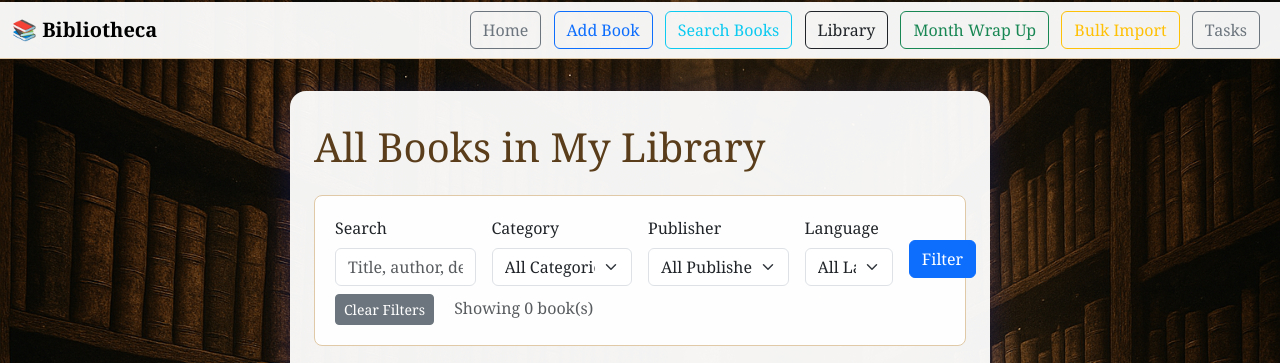
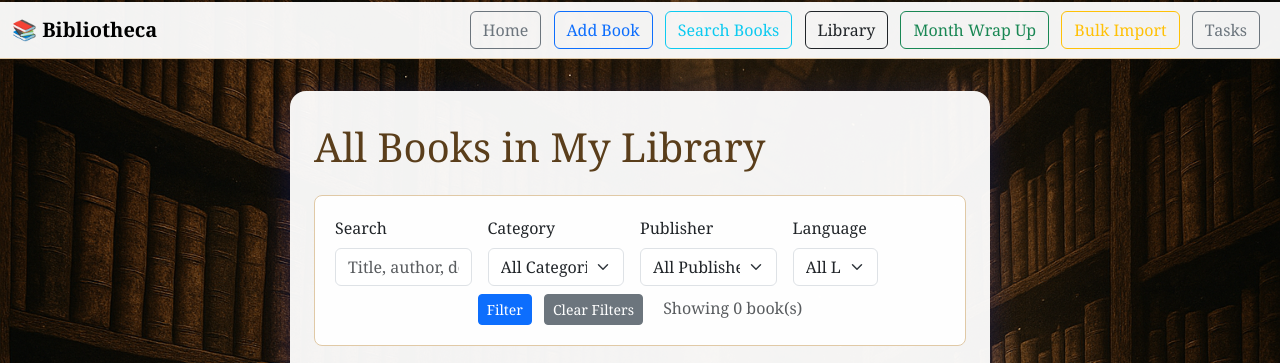
Before and after one commit to techmorung/mybibliotheca, a Flask app: page /library in a window 1280 px wide. Shown: the part 38-401 px from the top of the page. Run offline with Flask 3, Linux system fonts and the light colour scheme; data that the repository does not hold is empty; parts of the project's set-up code (start-up, migrations or seed data) failed here and were passed over; some libraries are stand-ins or nearby versions.

Commit message:
Move library filter button. Closes #27

```diff
--- a/app/templates/library.html
+++ b/app/templates/library.html
@@ -68,7 +68,7 @@
 
 <!-- Filter Section -->
 <div class="filter-section">
-  <form method="GET" class="row g-3">
+  <form method="GET" class="row g-3 w-100">
     <div class="col-md-3">
       <label for="search" class="form-label">Search</label>
       <input type="text" class="form-control" id="search" name="search"
@@ -107,13 +107,10 @@
         {% endfor %}
       </select>
     </div>
-    <div class="col-md-1">
-      <label>&nbsp;</label>
-      <button type="submit" class="btn btn-primary d-block">Filter</button>
-    </div>
   </form>
-  <div class="mt-2">
-    <a href="{{ url_for('main.library') }}" class="btn btn-secondary btn-sm">Clear Filters</a>
+  <div class="mt-2 text-center w-100">
+    <button type="submit" class="btn btn-primary btn-sm me-2">Filter</button> <!-- Blue Filter Button -->
+    <a href="{{ url_for('main.library') }}" class="btn btn-secondary btn-sm">Clear Filters</a> <!-- Gray Clear Filters Button -->
     <span class="ms-3 text-muted">Showing {{ books|length }} book(s)</span>
   </div>
 </div>
```
